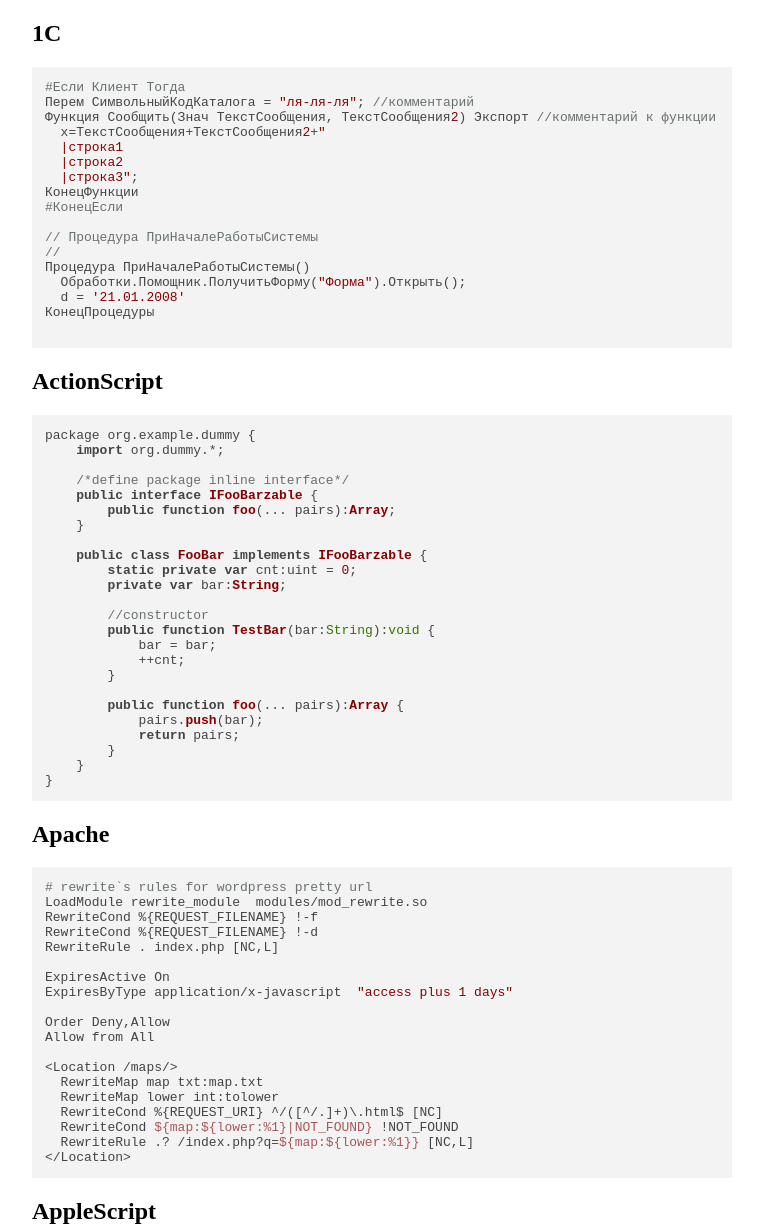
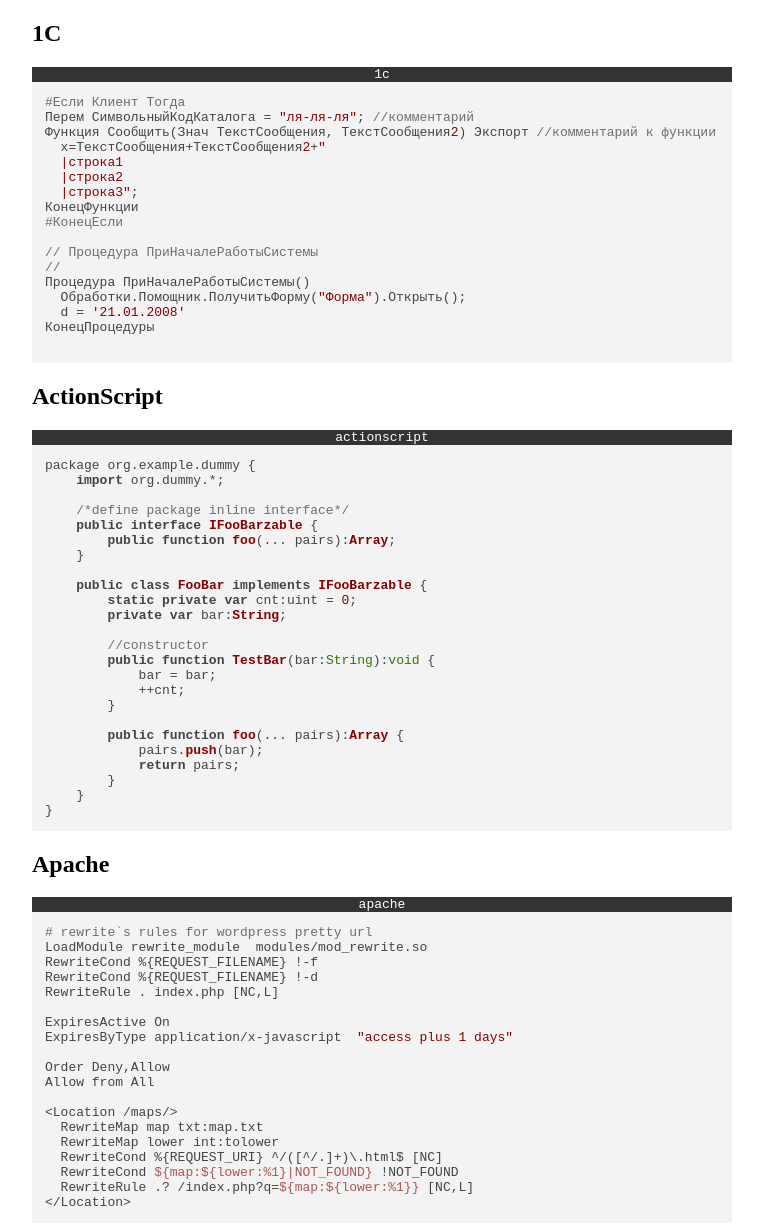
Before and after one commit to wcoder/highlightjs-lang.js, a website: page index.html in a window 1280 px wide. Shown: the top 1228 px of the page, without its empty margins (258-1021 px from the left). Drawn offline with nearby package versions, Linux system fonts and the light colour scheme; files that its build step writes are made by us from their sources.

Commit message:
Finalize fallback option

```diff
--- a/index.html
+++ b/index.html
@@ -17,11 +17,19 @@
   <script src="dist/highlightjs-lang.min.js"></script>
   <script>
     hljs.highlightAll();
+
+    // init plugin:
     hljs.initLangOnLoad(
     {
       overrideNames: {
-        cpp: 'C++',
-      }
+        dart: 'Dart',
+      },
+      fallback: function (lang) {
+        if (lang === 'php') {
+          return '$ PHP $';
+        }
+        return lang;
+      },
     }
     );
   </script>
--- a/src/highlightjs-lang.js
+++ b/src/highlightjs-lang.js
@@ -98,15 +98,8 @@
       : defaultFallbackOption;
   }
 
-  function defaultFallbackOption (codeLang) {
-    if (!!codeLang) {
-      var lang = codeLang.trim();
-      if (lang.length > 0) {
-        lang[0] = lang[0].toUpperCase();
-        return lang;
-      }
-    }
-    return codeLang;
+  function defaultFallbackOption (langKey) {
+    return langKey;
   }
 
   function getLangNameFromElement (element) {
```
Also changed, not shown: README.md, dist/highlightjs-lang.min.js.
